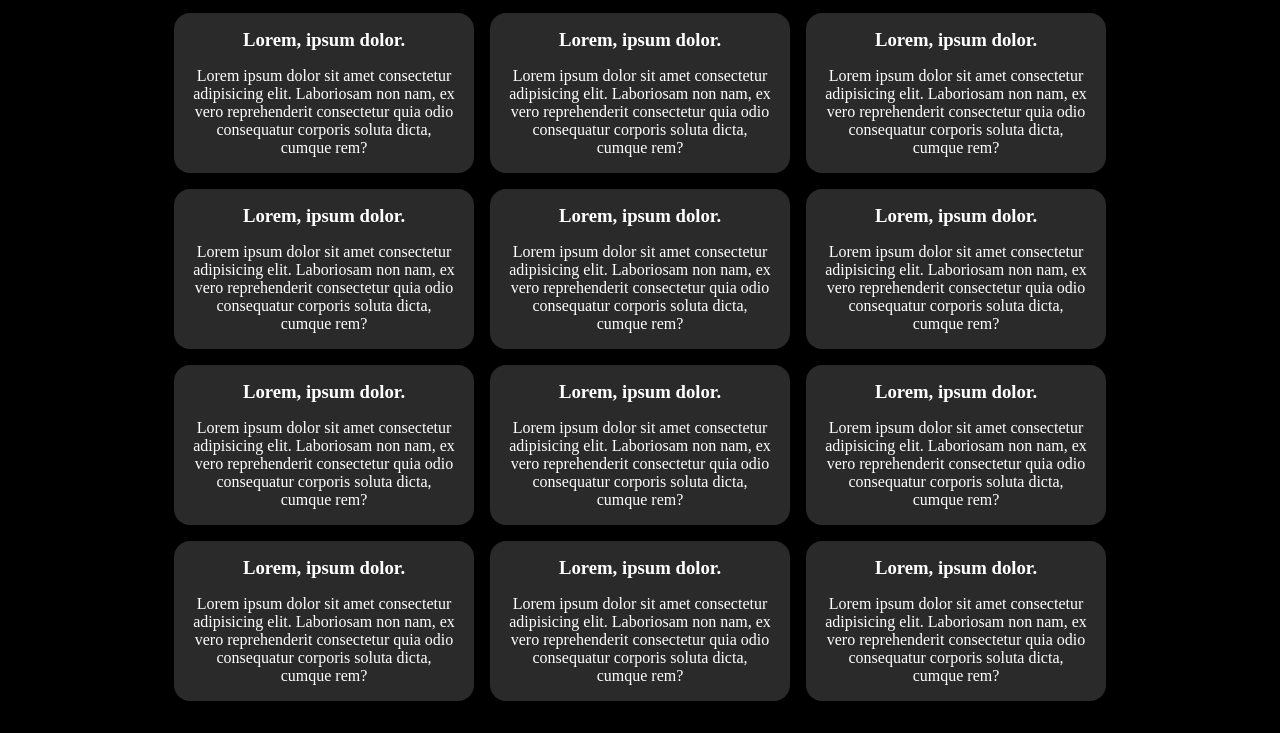
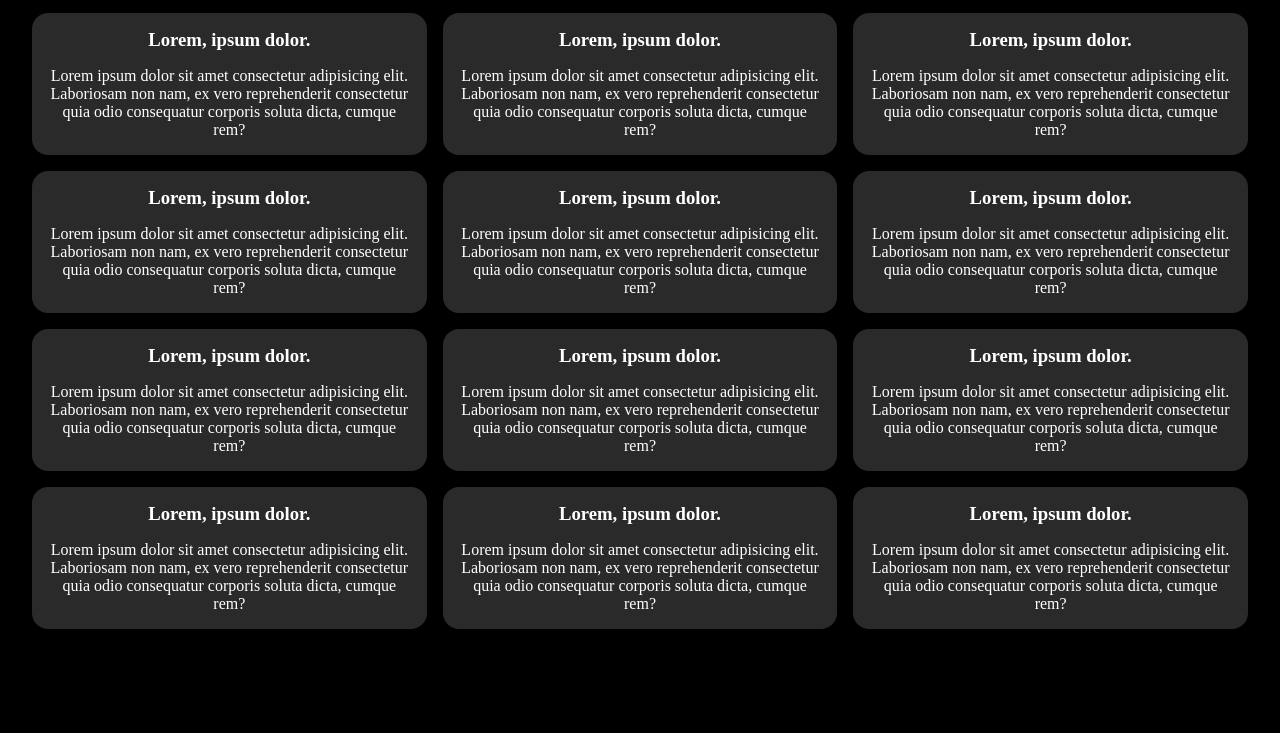
Before and after one commit to piyushNegiDev/Responsive-Design, a plain HTML site: page index.html in a window 1280 px wide. Shown: the part 72-805 px from the top of the page. Drawn offline with Linux system fonts and the light colour scheme.

Commit message:
Updated Css

```diff
--- a/style.css
+++ b/style.css
@@ -1,3 +1,6 @@
+html {
+  background-color: black;
+}
 * {
   padding: 0;
   margin: 0;
@@ -19,12 +22,11 @@ main {
 }
 .parent {
   display: grid;
-  grid-template-columns: repeat(auto-fit, 300px);
+  grid-template-columns: repeat(auto-fit, minmax(300px, 1fr));
   gap: 1em;
   justify-content: center;
 }
 .child {
-  /* max-width: 300px; */
   padding: 1em;
   background-color: rgb(42, 42, 42);
   display: flex;
```
